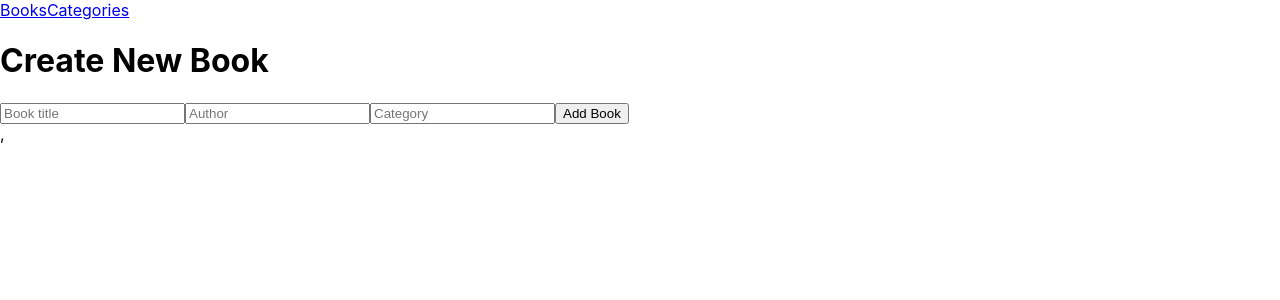
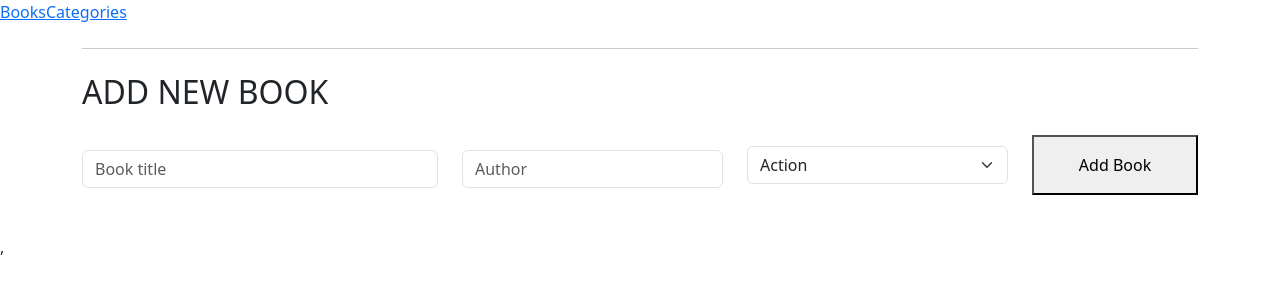
Before and after one commit to batoolfatima2135/book-store, a React (Create React App) app: page / in a window 1280 px wide. Shown: the top 300 px of the page. Built offline with nearby package versions, Linux system fonts and the light colour scheme; no server answers.

Commit message:
Add bootstrap

```diff
--- a/public/index.html
+++ b/public/index.html
@@ -5,6 +5,7 @@
     <link rel="icon" href="%PUBLIC_URL%/favicon.ico" />
     <meta name="viewport" content="width=device-width, initial-scale=1" />
     <meta name="theme-color" content="#000000" />
+    <script src="https://kit.fontawesome.com/21c93fc1d0.js" crossorigin="anonymous"></script>
     <meta
       name="description"
       content="Web site created using create-react-app"
--- a/src/App.js
+++ b/src/App.js
@@ -1,8 +1,8 @@
-import './App.css';
 import { Routes, Route } from 'react-router-dom';
 import Home from './Routes/Home';
 import Categories from './Routes/Categories';
 import Navbar from './components/Navbar';
+import 'bootstrap/dist/css/bootstrap.min.css';
 
 function App() {
   return (
--- a/src/components/AddBook.jsx
+++ b/src/components/AddBook.jsx
@@ -1,7 +1,7 @@
-import { useEffect, useState } from 'react';
+import { useState } from 'react';
 import { useDispatch } from 'react-redux';
 import { v4 as uuidv4 } from 'uuid';
-import { addBook, fetchBooks } from '../Redux/Book/bookSlice';
+import { addBook } from '../Redux/Book/bookSlice';
 
 const AddBook = () => {
   const [title, setTitle] = useState('');
@@ -12,40 +12,64 @@ const AddBook = () => {
     const newBook = {
       item_id: uuidv4(),
       title,
+      category,
       author,
-      category,
     };
     dispatch(addBook(newBook));
     setAuther('');
     setTitle('');
     setCategory('');
   };
-  useEffect(() => {
-    dispatch(fetchBooks());
-  }, [dispatch]);
   return (
+    <>
+      <div className="container my-4">
+        <hr />
+        <h2 className="Title Text-Style-12 my-4">
+          ADD NEW BOOK
+        </h2>
+        <div className="row justify-content-center">
           <form>
-      <h1>Create New Book</h1>
+            <div className="row align-items-center justify-content-center">
+              <div className="col-4">
                 <input
                   type="text"
+                  className="form-control mb-2"
                   onChange={(e) => setTitle(e.target.value)}
                   value={title}
                   placeholder="Book title"
                 />
+              </div>
+              <div className="col-3">
                 <input
                   type="text"
+                  className="form-control mb-2"
                   placeholder="Author"
                   onChange={(e) => setAuther(e.target.value)}
                   value={author}
                 />
-      <input
-        type="text"
-        placeholder="Category"
+              </div>
+              <div className="col-3">
+                <div className="input-group mb-3">
+                  <select
+                    className="form-select"
+                    id="inputGroupSelect01"
+                    value={category}
                     onChange={(e) => setCategory(e.target.value)}
-        value={category}
-      />
-      <button type="button" onClick={addNewBook}>Add Book</button>
+                  >
+                    <option value="Action">Action</option>
+                    <option value="Science fiction">Science fiction</option>
+                    <option value="Economy">Economy</option>
+                  </select>
+                </div>
+              </div>
+              <div className="col-2">
+                <button type="button" className="w-100 p-3 mb-3 add" onClick={addNewBook}>Add Book</button>
+              </div>
+            </div>
           </form>
+        </div>
+      </div>
+    </>
   );
 };
 export default AddBook;
```
Also changed, not shown: 1 other file (tests, documents, lock files or other folders). Lines whose indentation alone changed are shown as unchanged.
